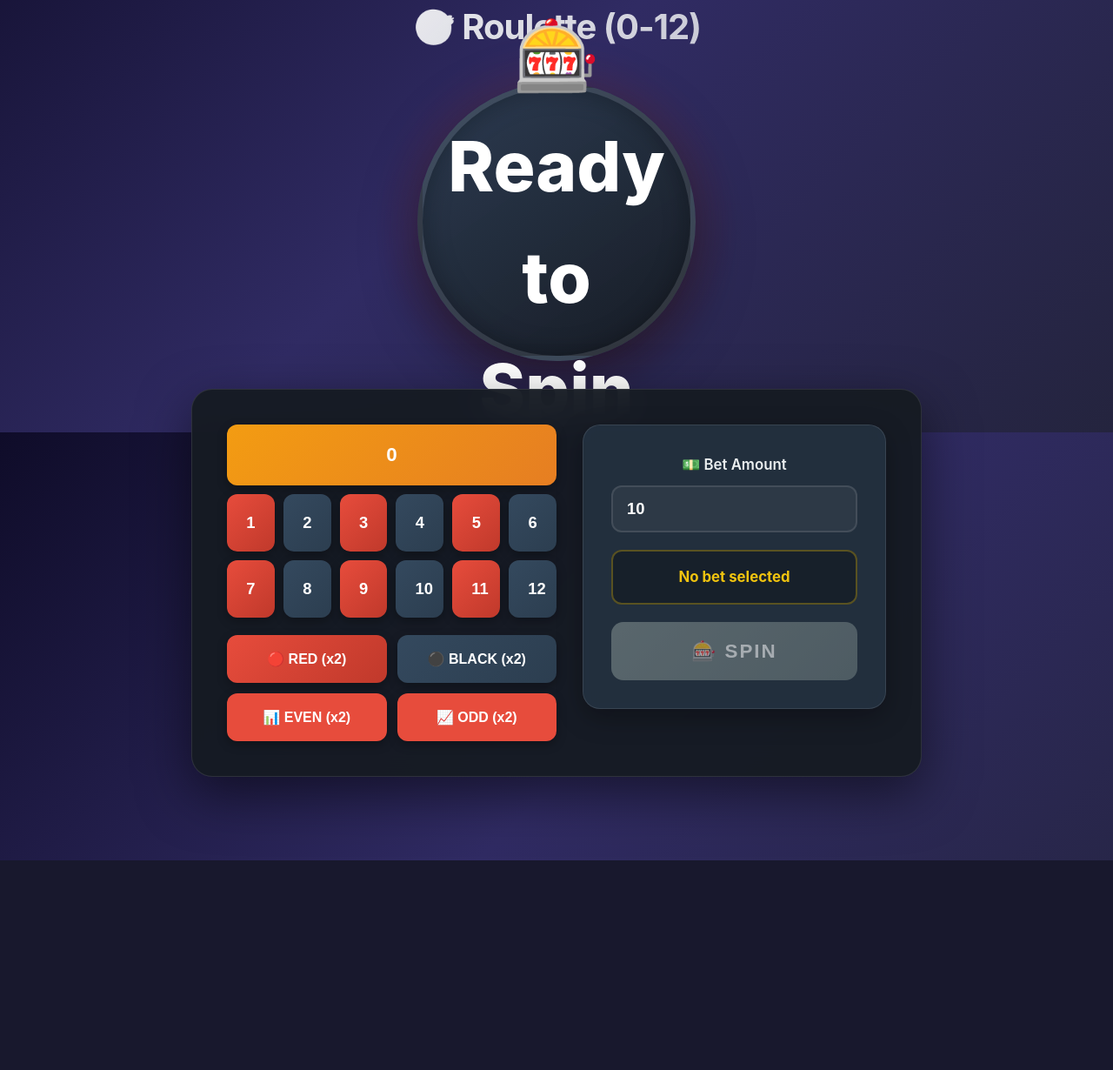
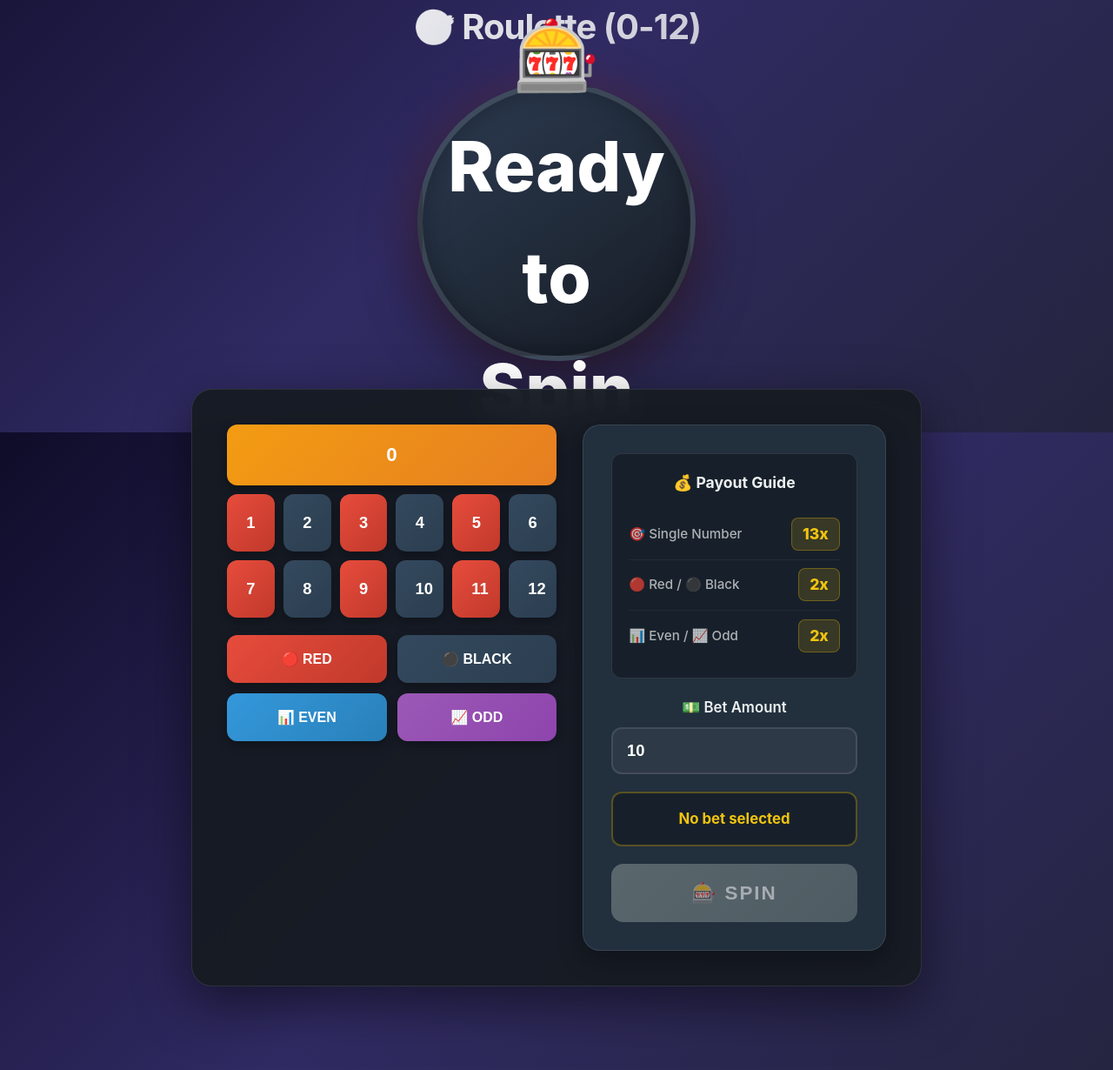
Before and after one commit to euaio/GameSimulation, a Flask app: template templates/home.html in a window 1280 px wide. Shown: the part 303-1533 px from the top of the page at 87% size. Before the commit the page ends 1292 px from the top, so only its background shows below. Run offline with Flask 3, Linux system fonts and the light colour scheme; the template is opened without the code that fills it, so the values that code supplies are empty.

Commit message:
improve buttons

```diff
--- a/static/style.css
+++ b/static/style.css
@@ -417,9 +417,53 @@ button:active {
     backdrop-filter: blur(10px);
     padding: 2rem;
     border-radius: 20px;
-    min-width: 260px;
+    min-width: 300px;
     box-shadow: var(--shadow-md);
     border: 1px solid var(--border-color);
+}
+
+/* Payout Info */
+.payout-info {
+    background: rgba(0, 0, 0, 0.3);
+    padding: 1.2rem;
+    border-radius: 12px;
+    border: 1px solid rgba(255, 255, 255, 0.1);
+}
+
+.payout-info h4 {
+    font-size: 1.1rem;
+    margin-bottom: 1rem;
+    color: var(--text-primary);
+    text-align: center;
+    font-weight: 700;
+}
+
+.payout-item {
+    display: flex;
+    justify-content: space-between;
+    align-items: center;
+    padding: 0.6rem 0;
+    border-bottom: 1px solid rgba(255, 255, 255, 0.05);
+}
+
+.payout-item:last-child {
+    border-bottom: none;
+}
+
+.payout-label {
+    color: var(--text-secondary);
+    font-size: 0.95rem;
+    font-weight: 500;
+}
+
+.payout-value {
+    color: #f1c40f;
+    font-size: 1.1rem;
+    font-weight: 800;
+    background: rgba(241, 196, 15, 0.15);
+    padding: 4px 12px;
+    border-radius: 8px;
+    border: 1px solid rgba(241, 196, 15, 0.3);
 }
 
 .bet-amount-box {
@@ -588,6 +632,14 @@ button:active {
 
 .bet-btn.black-bet {
     background: linear-gradient(135deg, #34495e, #2c3e50);
+}
+
+.bet-btn.even-bet {
+    background: linear-gradient(135deg, #3498db, #2980b9);
+}
+
+.bet-btn.odd-bet {
+    background: linear-gradient(135deg, #9b59b6, #8e44ad);
 }
 
 .outside-bets .bet-btn {
--- a/templates/game_board.html
+++ b/templates/game_board.html
@@ -26,14 +26,30 @@
             </div>
 
             <div class="outside-bets">
-                <button class="bet-btn red-bet" onclick="placeBet('color', 'red')">🔴 RED (x2)</button>
-                <button class="bet-btn black-bet" onclick="placeBet('color', 'black')">⚫ BLACK (x2)</button>
-                <button class="bet-btn" onclick="placeBet('parity', 'even')">📊 EVEN (x2)</button>
-                <button class="bet-btn" onclick="placeBet('parity', 'odd')">📈 ODD (x2)</button>
+                <button class="bet-btn red-bet" onclick="placeBet('color', 'red')">🔴 RED</button>
+                <button class="bet-btn black-bet" onclick="placeBet('color', 'black')">⚫ BLACK</button>
+                <button class="bet-btn even-bet" onclick="placeBet('parity', 'even')">📊 EVEN</button>
+                <button class="bet-btn odd-bet" onclick="placeBet('parity', 'odd')">📈 ODD</button>
             </div>
         </div>
 
         <div class="bet-controls">
+            <div class="payout-info">
+                <h4>💰 Payout Guide</h4>
+                <div class="payout-item">
+                    <span class="payout-label">🎯 Single Number</span>
+                    <span class="payout-value">13x</span>
+                </div>
+                <div class="payout-item">
+                    <span class="payout-label">🔴 Red / ⚫ Black</span>
+                    <span class="payout-value">2x</span>
+                </div>
+                <div class="payout-item">
+                    <span class="payout-label">📊 Even / 📈 Odd</span>
+                    <span class="payout-value">2x</span>
+                </div>
+            </div>
+
             <div class="bet-amount-box">
                 <label for="bet-amount">💵 Bet Amount</label>
                 <input type="number" id="bet-amount" value="10" min="1">
@@ -63,6 +79,31 @@
             toast.classList.remove('show');
             setTimeout(() => toast.remove(), 300);
         }, 3000);
+    }
+
+    // Floating Win/Loss Animation
+    function showFloatingWin(profit, totalPayout) {
+        const floatingMsg = document.createElement('div');
+        floatingMsg.className = 'floating-win';
+        floatingMsg.innerHTML = `
+            <div class="floating-amount">+$${profit.toFixed(2)}</div>
+            <div class="floating-label">YOU WIN!</div>
+        `;
+        document.querySelector('.game-container').appendChild(floatingMsg);
+
+        setTimeout(() => floatingMsg.remove(), 2500);
+    }
+
+    function showFloatingLoss(amount) {
+        const floatingMsg = document.createElement('div');
+        floatingMsg.className = 'floating-loss';
+        floatingMsg.innerHTML = `
+            <div class="floating-amount">-$${amount}</div>
+            <div class="floating-label">Better Luck Next Time</div>
+        `;
+        document.querySelector('.game-container').appendChild(floatingMsg);
+
+        setTimeout(() => floatingMsg.remove(), 2500);
     }
 
     function placeBet(type, value) {
@@ -112,22 +153,25 @@
 
                 if (data.error) {
                     showToast(data.error, 'error');
-                    resultDiv.innerText = 'Ready to Spin';
+                    resultDiv.innerText = '🎰 Ready to Spin';
                     resultDiv.className = 'wheel-result';
                     btn.disabled = false;
-                    btn.innerText = 'SPIN';
+                    btn.innerText = '🎰 SPIN';
                 } else {
-                    resultDiv.innerText = `${data.outcome_number} (${data.outcome_color.toUpperCase()})`;
+                    resultDiv.innerText = `${data.outcome_number}`;
                     resultDiv.className = `wheel-result ${data.outcome_color}`;
 
                     if (data.payout > 0) {
-                        showToast(`🎉 You Won $${data.payout}! New Balance: $${data.new_balance}`, 'success');
+                        const profit = data.payout - parseFloat(amount);
+                        showFloatingWin(profit, data.payout);
+                        showToast(`🎉 WINNER! You won $${profit.toFixed(2)}! New Balance: $${data.new_balance.toFixed(2)}`, 'success');
                     } else {
-                        showToast(`You lost $${amount}. Better luck next time!`, 'error');
+                        showFloatingLoss(amount);
+                        showToast(`😢 You lost $${amount}. Better luck next time!`, 'error');
                     }
 
                     // Reload to update balance
-                    setTimeout(() => location.reload(), 2500);
+                    setTimeout(() => location.reload(), 3000);
                 }
             }, 2000);
         } catch (e) {
```
Also changed, not shown: other parts of static/style.css (+129 -16 lines), templates/game.html (+4 -4 lines).
